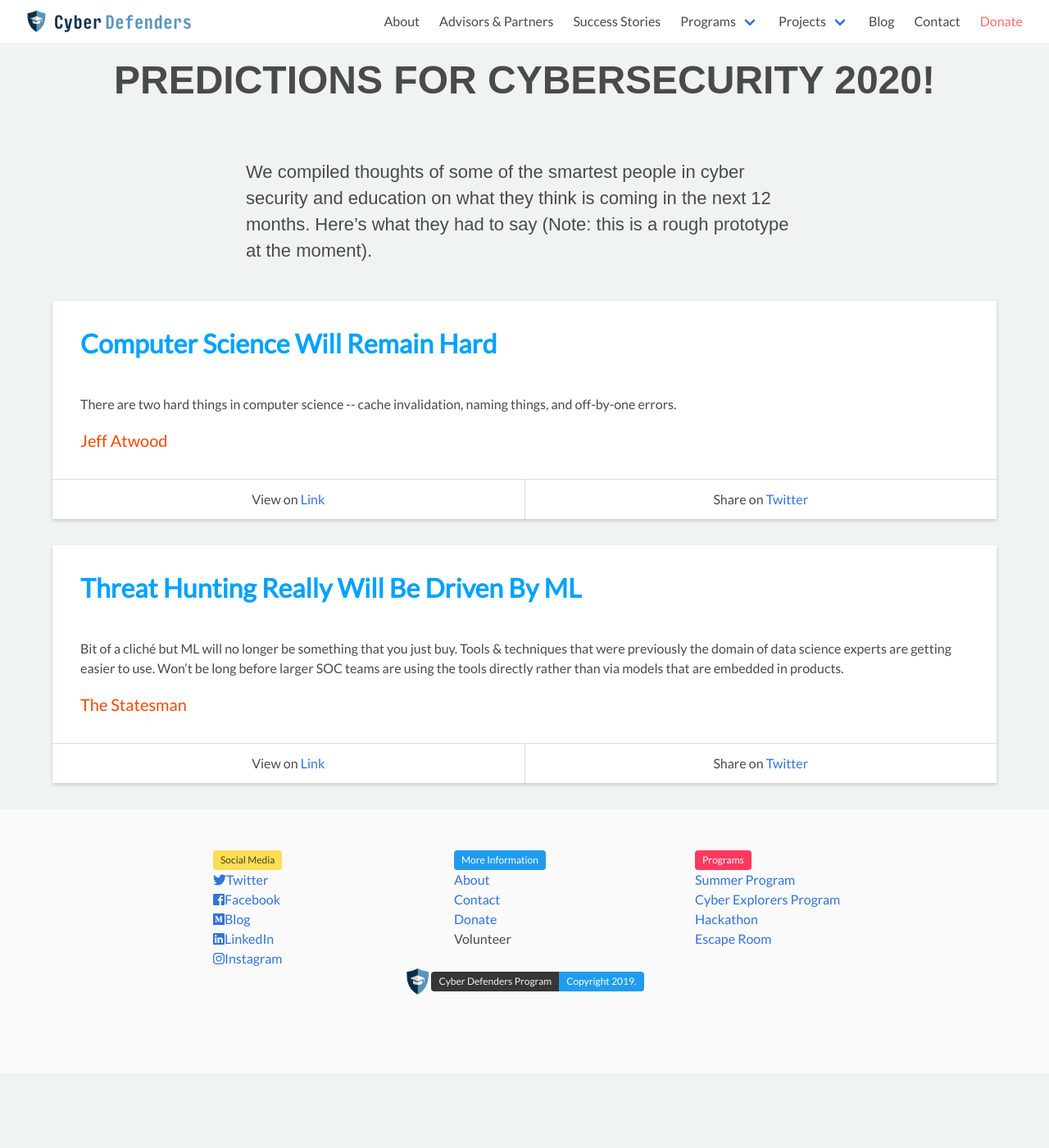
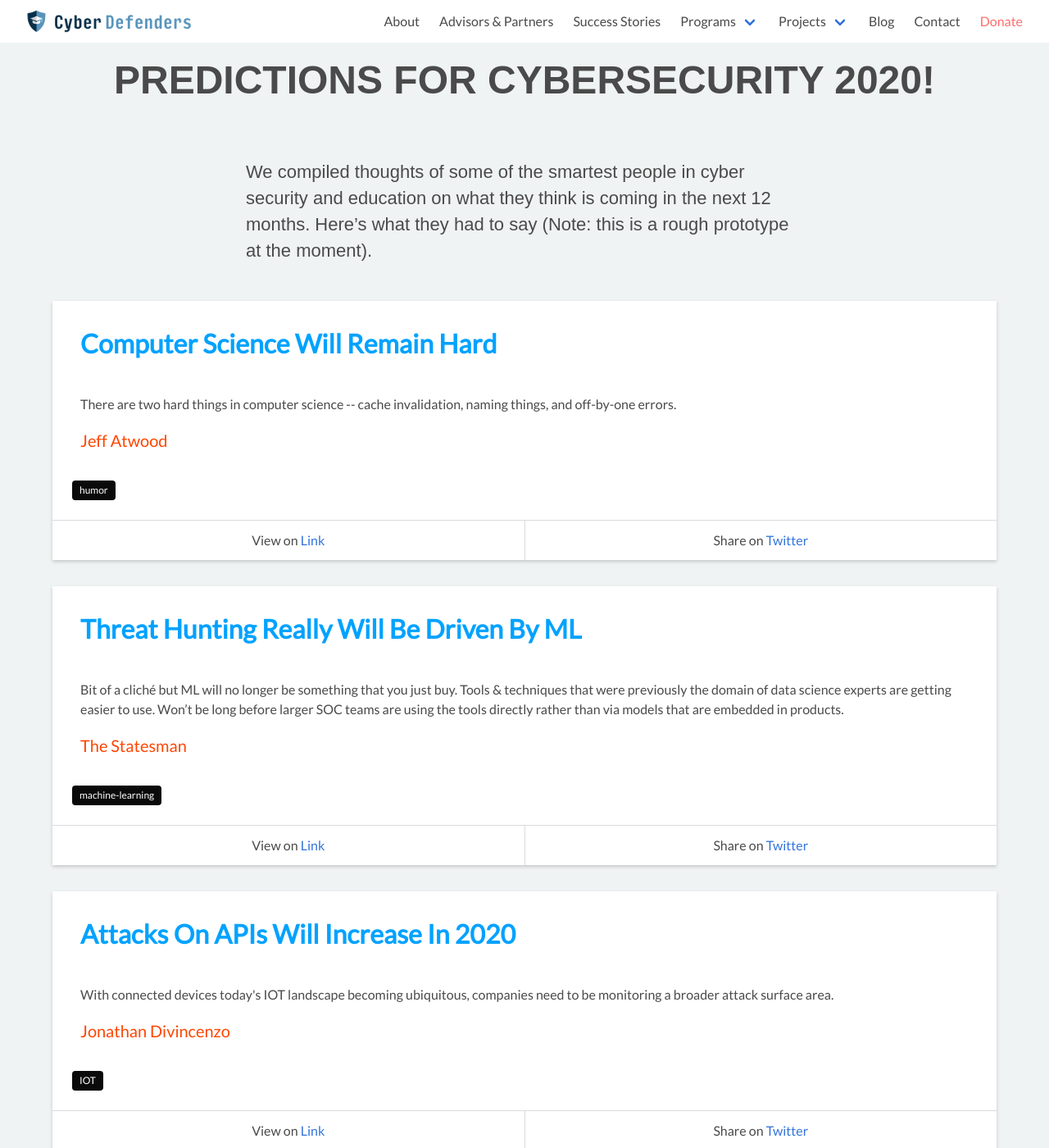
Before and after one commit to cyberdefendersprogram/www-homepage, a Jekyll site: the page built from 2020-predictions.html, in a window 1280 px wide and 1400 px high. Shown: the whole window at 82% size. Built offline with Jekyll 4.4.1, drawn with Linux system fonts in a browser that asks for light colours; nearby versions of some CDN libraries.

Commit message:
predictions

```diff
--- a/2020-predictions.html
+++ b/2020-predictions.html
@@ -22,7 +13,7 @@
 </section>
 <section>
     <div class="container">
-        {% for prediction in page.predictions %}
+        {% for prediction in site.data.predictions %}
         <div class="card">
                 <div class="card-content">
                   <p class="title prediction-title">
@@ -34,11 +25,14 @@
                   <p class="subtitle prediction-author">
                     {{prediction.name}}
                   </p>
+                  <span class="tag is-black">
+                      {{prediction.tag1}}
+                  </span>
                 </div>
                 <footer class="card-footer">
                   <p class="card-footer-item">
                     <span>
-                      View on <a href= '{{ prediction.external }}' >Link</a>
+                      View on <a href= '{{ prediction.external-link }}' >Link</a>
                     </span>
                   </p>
                   <p class="card-footer-item">
--- /dev/null
+++ b/_data/predictions.csv
@@ -0,0 +1,4 @@
+title,context,name,external-link,tag1,tag2,tag3
+Computer science will remain hard,"There are two hard things in computer science -- cache invalidation, naming things, and off-by-one errors.",Jeff Atwood,https://twitter.com/codinghorror/status/506010907021828096,humor,,
+Threat Hunting really will be driven by ML,Bit of a cliché but ML will no longer be something that you just buy. Tools & techniques that were previously the domain of data science experts are getting easier to use. Won’t be long before larger SOC teams are using the tools directly rather than via models that are embedded in products.,The Statesman,https://www.thestatesman.com/technology/top-5-cybersecurity-predictions-2019-1502720022.html,machine-learning,,
+Attacks on APIs will increase in 2020,"With connected devices today's IOT landscape becoming ubiquitous, companies need to be monitoring a broader attack surface area.",Jonathan Divincenzo,https://www.iotworldtoday.com/2019/12/21/2020-predictions-apis-become-a-focus-of-iot-security/,IOT,,
```
Also changed, not shown: other parts of 2020-predictions.html (+0 -9 lines).
